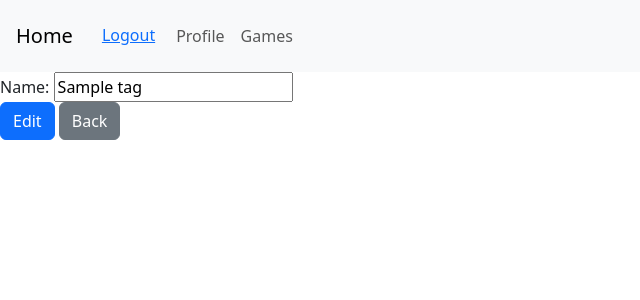
After one commit to MartinTs168/Game-Reviews, a Django app: page /tags/1/edit/ in a window 1280 px wide. The commit adds this page. Shown: the top 300 px of the page, without its empty margins (0-640 px from the left). Run offline with Django 5.2, Linux system fonts and the light colour scheme; a user stored in the database is signed in; tables that the repository leaves empty hold one stand-in row (values such as "Sample post"); some libraries are stand-ins or nearby versions.

Commit message:
added tag editing

```diff
--- a/tags/forms.py
+++ b/tags/forms.py
@@ -11,3 +11,7 @@ class TagBaseForm(ModelForm):
 
 class TagCreateForm(TagBaseForm):
     ...
+
+
+class TagEditForm(TagBaseForm):
+    ...
--- a/tags/urls.py
+++ b/tags/urls.py
@@ -1,8 +1,11 @@
-from django.urls import path
+from django.urls import path, include
 
-from tags.views import TagAllView, TagCreateView
+from tags.views import TagAllView, TagCreateView, TagEditView
 
 urlpatterns = [
     path('all/', TagAllView.as_view(), name='all-tags'),
     path('create/', TagCreateView.as_view(), name='create-tag'),
+    path('<int:pk>/', include([
+        path('edit/', TagEditView.as_view(), name='edit-tag'),
+    ])),
 ]
--- a/tags/views.py
+++ b/tags/views.py
@@ -1,9 +1,8 @@
 from django.contrib.auth.mixins import LoginRequiredMixin, PermissionRequiredMixin
-from django.shortcuts import render
 from django.urls import reverse_lazy
-from django.views.generic import ListView, CreateView
+from django.views.generic import ListView, CreateView, UpdateView
 
-from tags.forms import TagCreateForm
+from tags.forms import TagCreateForm, TagEditForm
 from tags.models import Tag
 
 
@@ -20,3 +19,11 @@ class TagCreateView(LoginRequiredMixin, PermissionRequiredMixin, CreateView):
     template_name = 'tags/create-tag.html'
     success_url = reverse_lazy('all-tags')
     permission_required = 'tags.add_tag'
+
+
+class TagEditView(LoginRequiredMixin, PermissionRequiredMixin, UpdateView):
+    model = Tag
+    form_class = TagEditForm
+    template_name = 'tags/edit-tag.html'
+    success_url = reverse_lazy('all-tags')
+    permission_required = 'tags.change_tag'
--- a/templates/tags/all-tags.html
+++ b/templates/tags/all-tags.html
@@ -6,6 +6,9 @@
                 <div class="card-header">
                     <p class="card-title fw-bold">{{ tag.name }}</p>
                 </div>
+                <div class="card-body">
+                    <a href="{% url 'edit-tag' tag.pk %}" class="btn btn-primary">Edit</a>
+                </div>
             </div>
         {% endfor %}
     </div>
--- /dev/null
+++ b/templates/tags/edit-tag.html
@@ -0,0 +1,9 @@
+{% extends 'common/base.html' %}
+{% block content %}
+    <form method="post">
+        {% csrf_token %}
+        {{ form.as_div }}
+        <button type="submit" class="btn btn-primary">Edit</button>
+        <a href="{% url 'all-tags' %}" class="btn btn-secondary">Back</a>
+    </form>
+{% endblock %}
```
